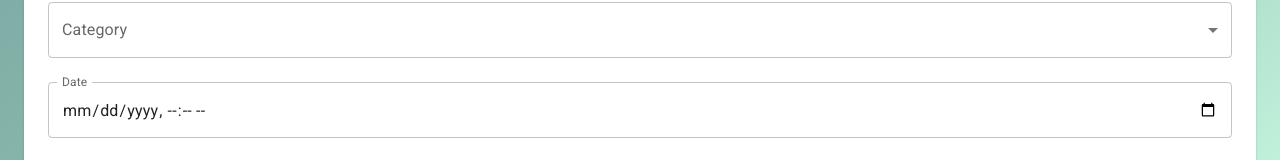
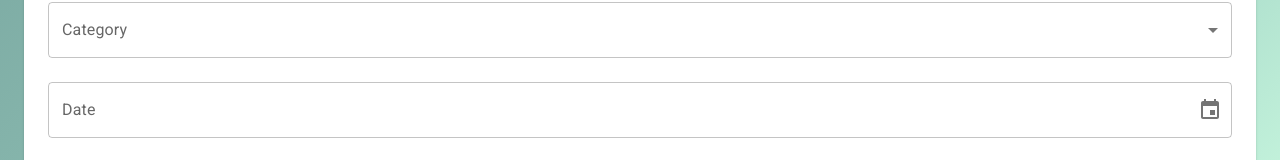
Before and after one commit to danielmusselwhite/ActivityWebApp, a React (Vite) app in the folder Client/: page /createActivity in a window 1280 px wide. Shown: the part 379-539 px from the top of the page. Built offline with nearby package versions, Linux system fonts and the light colour scheme.

Commit message:
Add - a  DateTimeInput type to handle picking/typing a date

```diff
--- a/Client/package.json
+++ b/Client/package.json
@@ -20,6 +20,7 @@
     "@hookform/resolvers": "^5.2.2",
     "@mui/icons-material": "^7.3.8",
     "@mui/material": "^7.3.8",
+    "@mui/x-date-pickers": "^8.27.2",
     "@tanstack/react-query": "^5.90.21",
     "@tanstack/react-query-devtools": "^5.91.3",
     "axios": "^1.13.5",
--- /dev/null
+++ b/Client/src/app/app/shared/components/DateTimeInput.tsx
@@ -0,0 +1,28 @@
+import { useController, type FieldValues, type UseControllerProps } from "react-hook-form";
+import { DateTimePicker, type DateTimePickerProps } from '@mui/x-date-pickers/DateTimePicker';
+
+type Props<T extends FieldValues> = {
+} & UseControllerProps<T> & DateTimePickerProps // Extend the props to include both the label for the input and the necessary props for react-hook-form's useController and MUI's TextField.
+
+export default function DateTimeInput<T extends FieldValues>(props: Props<T>) {
+    const {field, fieldState} = useController({...props});
+
+  return (
+    <DateTimePicker
+        {...props} // Spread the incoming props to ensure all necessary props are passed to the TextField component from the caller. (eg label, name, etc.)
+        value={field.value ? new Date(field.value) : null} // Convert the value from react-hook-form to a Date object for the DateTimePicker, or set it to null if there is no value.
+        onChange={ newValue => {
+            field.onChange(new Date(newValue!)) // Convert the new value from the DateTimePicker back to a Date object and pass it to react-hook-form's onChange handler to update the form state.
+        }}
+        sx={{width: '100%'}} // Set the width of the DateTimePicker to 100% to make it full width like the TextField.
+
+        slotProps={{ // treat the datetimepicker as a textfield for the purposes of error handling and helper text display, by passing the error and helperText props to the textField slot of the DateTimePicker's slotProps.
+            textField: {
+                onBlur: field.onBlur, // Pass the onBlur handler from react-hook-form to the TextField to trigger validation when the field is blurred.
+                error: !!fieldState.error, // Set the error state of the TextField based on whether there is an error in the fieldState from useController.
+                helperText: fieldState.error ? fieldState.error.message : '' // Display the error message from react-hook-form's validation if there is an error for this field.
+            }
+        }}
+    />
+  )
+}
--- a/Client/src/features/activities/form/ActivityForm.tsx
+++ b/Client/src/features/activities/form/ActivityForm.tsx
@@ -9,6 +9,7 @@
 import TextInput from "../../../app/app/shared/components/TextInput";
 import SelectInput from "../../../app/app/shared/components/SelectInput";
 import { categoryOptions } from "./categoryOptions";
+import DateTimeInput from "../../../app/app/shared/components/DateTimeInput";
 
 export default function ActivityForm() {
 
@@ -50,7 +51,8 @@
 
                 <SelectInput label="Category" control={control} name='category' items={categoryOptions} />
 
-                <TextInput label="Date" control={control} name='date' type="datetime-local" InputLabelProps={{ shrink: true }} />
+                <DateTimeInput label="Date" control={control} name='date' />
+
                 <TextInput label="City" control={control} name='city' />
                 <TextInput label="Venue" control={control} name='venue' />
 
--- a/Client/src/lib/schemas/activityScema.ts
+++ b/Client/src/lib/schemas/activityScema.ts
@@ -6,9 +6,9 @@
     title: requiredString('Title'), // Title must be a non-empty string
     description: requiredString('Description'), // Description must be a non-empty string
     category: requiredString('Category'), // Category must be a non-empty string
-    date: requiredString('Date'), // Date must be a non-empty string (could be further validated as a date format if needed)
+    date: z.coerce.date({message:'Date is required'}), // Date must be a valid date, and is required. We use z.coerce.date to convert the input to a Date object, and provide a custom error message if the conversion fails (eg if the input is empty or not a valid date).
     city: requiredString('City'), // City must be a non-empty string
     venue: requiredString('Venue') // Venue must be a non-empty string
 });
 
-export type ActivitySchema = z.infer<typeof activitySchema>; // Zod creating correct types for the schema, which can be used in the form component to ensure type safety.
+export type ActivitySchema = z.input<typeof activitySchema>; // Zod creating correct types for the schema, which can be used in the form component to ensure type safety.
--- a/Client/src/lib/types/index.d.ts
+++ b/Client/src/lib/types/index.d.ts
@@ -1,7 +1,7 @@
 type Activity = {
     id: string,
     title: string,
-    date: string,
+    date: Date,
     description: string,
     category: string,
     isCancelled: boolean,
--- a/Client/src/main.tsx
+++ b/Client/src/main.tsx
@@ -9,16 +9,18 @@
 import '@fontsource/roboto/700.css';
 import 'react-toastify/dist/ReactToastify.css';
 
-import App from './app/layout/App.tsx'
 import { RouterProvider } from 'react-router'
 import { router } from './app/router/Routes.tsx'
 import { store, StoreContext } from './lib/stores/store.ts'
 import { ToastContainer } from 'react-toastify';
+import { LocalizationProvider } from "@mui/x-date-pickers/LocalizationProvider";
+import { AdapterDateFns } from "@mui/x-date-pickers/AdapterDateFns";
 
 const queryClient = new QueryClient();
 
 createRoot(document.getElementById('root')!).render(
   <StrictMode>
+    <LocalizationProvider dateAdapter={AdapterDateFns}>
       <StoreContext.Provider value={store}>
         <QueryClientProvider client={queryClient}>
           <ReactQueryDevtools/>
@@ -26,5 +28,6 @@
           <RouterProvider router={router} />
         </QueryClientProvider>
       </StoreContext.Provider>
+    </LocalizationProvider>
   </StrictMode>,
 )
```
Also changed, not shown: 1 other file (tests, documents, lock files or other folders). Lines whose indentation alone changed are shown as unchanged.
